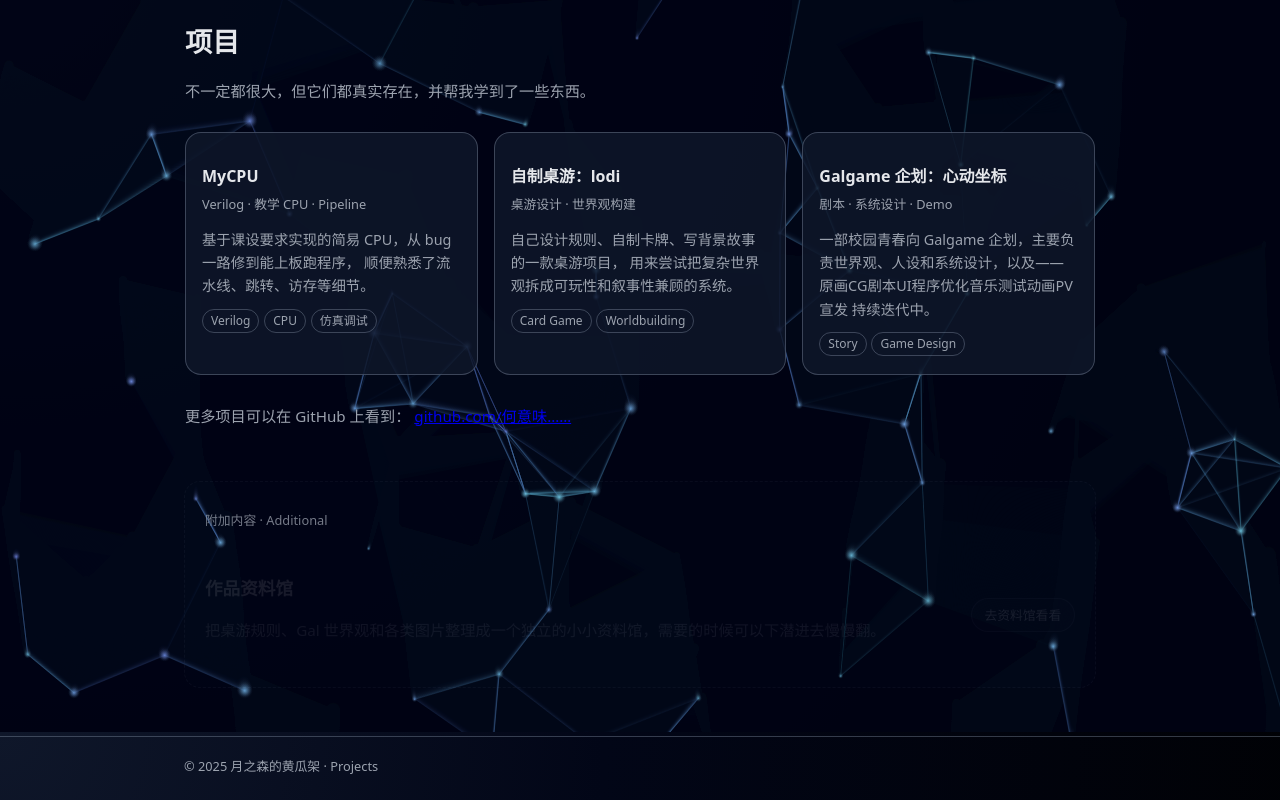
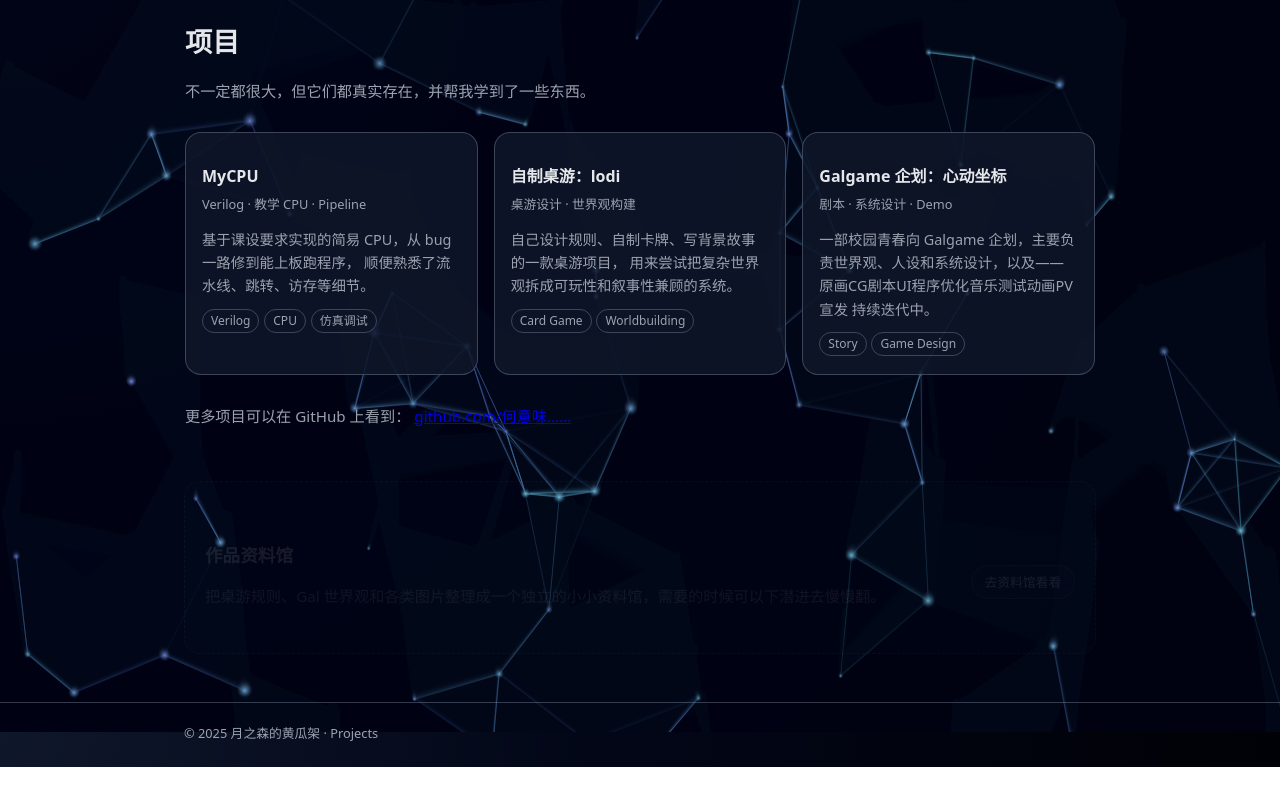
Before and after one commit to CyanRain7999/cyanrain7999.github.io, a plain HTML site: page projects.html in a window 1280 px wide. Shown: the part 68-868 px from the top of the page. After the commit the page ends 835 px from the top, so only its background shows below. Drawn offline with Linux system fonts and the light colour scheme.

Commit message:
Update projects.html

```diff
--- a/projects.html
+++ b/projects.html
@@ -86,7 +86,6 @@
   <div class="container">
     <div class="portfolio-entry-card">
       <p class="section-subtitle small-label">
-        附加内容 · Additional
       </p>
       <div class="portfolio-entry-main">
         <div>
```
